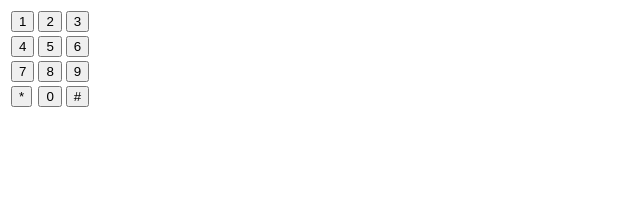
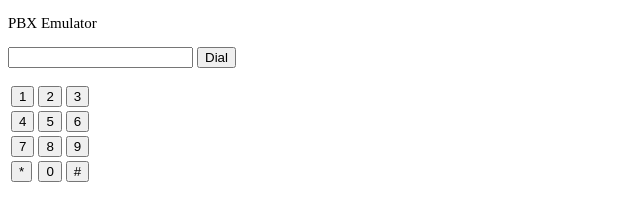
Before and after one commit to hastings-unr/lab3b, a plain HTML site: page index.html in a window 1280 px wide. Shown: the whole page, without its empty margins (0-640 px from the left). Drawn offline with Linux system fonts and the light colour scheme.

Commit message:
Update index.html, with innerHTML

```diff
--- a/index.html
+++ b/index.html
@@ -16,17 +16,19 @@
   <script>
  	//document.writeln("<br>Hello, Now!");
 	const Pads = "1,ABC2,DEF3,GHI4,JKL5,MNO6,PQRS7,TUV8,WXYZ9,*,0,#"
-      function init() { console.log("at init"); //alert("at init")
-	var rc = -1, pads = Pads.split(","); console.log(pads.length)
-	document.writeln("<p><table>");
+      function init() { //console.log("at init"); //alert("at init")
+	var rc = -1, pads = Pads.split(","); //console.log(pads.length);
+	var tbl = ""; //NOT needed: document.writeln("<p><table>");
 	for (var row=1; row<=4; row++) {
-	  document.write("<tr>")
+	  tbl += "<tr>"; //NOT: document.write("<tr>")
 	  for (var col=1; col<=3; col++) {
 	    rc += 1;
-	    document.write("<td><button>"+pads[rc].slice(-1)+"</button>");
+	    tbl += "<td><button>"+pads[rc].slice(-1)+"</button>";
+	    //NOT: document.write("<td><button>"+pads[rc].slice(-1)+"</button>");
 	    }
 	}
-	document.writeln("</table>");
+	document.getElementById("tbl").innerHTML = tbl;
+	//NOT needed, either: document.writeln("</table>");
       }
   </script>
   </head>
@@ -34,5 +36,6 @@
 	<p>PBX Emulator </p>
  	<input type=text id=txt value="">
 	<input type=button id=btn value="Dial" onClick="toggleBtn()">
+	<p><table id=tbl> </table>
   </body>
 </html>
```
